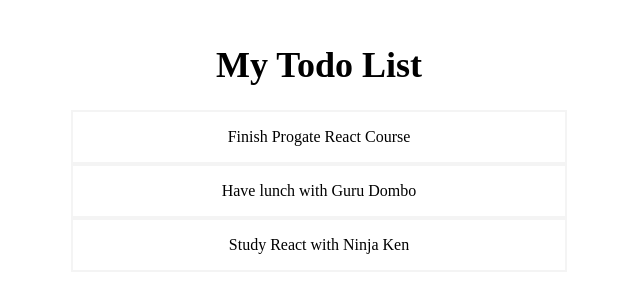
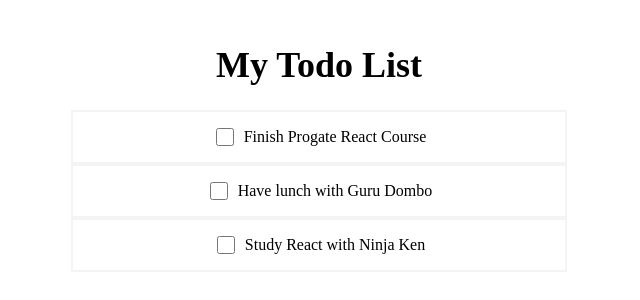
Before and after one commit to betsky2112/react-todo-app, a React (Vite) app: page / in a window 1280 px wide. Shown: the top 300 px of the page, without its empty margins (321-961 px from the left). Built offline with nearby package versions, Linux system fonts and the light colour scheme.

Commit message:
Develop toggle todo feature

```diff
--- a/src/App.jsx
+++ b/src/App.jsx
@@ -1,3 +1,5 @@
+/* eslint-disable no-unused-vars */
+// eslint-disable-next-line no-unused-vars
 import React, {useState} from 'react'
 import Todos from './components/Todos'
 
@@ -19,11 +21,24 @@
 			completed: false,
 		},
 	])
+
+	const toggleCompleted = (todoId) => {
+		const updateTodos = todos.map((todo) => {
+			if (todo.id === todoId) {
+				todo.completed = !todo.completed
+			}
+			return todo
+		})
+		setTodos(updateTodos)
+	}
 	console.log(todos)
 	return (
 		<div style={styles.container}>
 			<h1 style={styles.title}>My Todo List</h1>
-			<Todos todos={todos} />
+			<Todos
+				todos={todos}
+				toggleCompleted={toggleCompleted}
+			/>
 		</div>
 	)
 }
--- a/src/components/TodoItem.jsx
+++ b/src/components/TodoItem.jsx
@@ -1,9 +1,26 @@
+/* eslint-disable react/prop-types */
+// eslint-disable-next-line no-unused-vars
 import React from 'react'
 
-const TodoItem = ({todo}) => {
+const TodoItem = ({todo, toggleCompleted}) => {
+	const getTodoTitleStyle = () => {
+		if (todo.completed === true) {
+			return {textDecoration: 'line-through'}
+		} else {
+			return {textDecoration: 'none'}
+		}
+	}
+
 	return (
 		<div style={styles.todoItem}>
-			<p>{todo.title}</p>
+			<input
+				type="checkbox"
+				style={styles.checkbox}
+				onChange={() => {
+					toggleCompleted(todo.id)
+				}}
+			/>
+			<p style={getTodoTitleStyle()}>{todo.title}</p>
 		</div>
 	)
 }
@@ -12,6 +29,14 @@
 	todoItem: {
 		border: '2px solid #f4f4f4',
 		fonSize: '24px',
+		display: 'flex',
+		justifyContent: 'center',
+		alignItems: 'center',
+	},
+	checkbox: {
+		marginRight: '10px',
+		height: '18px',
+		width: '18px',
 	},
 }
 
--- a/src/components/Todos.jsx
+++ b/src/components/Todos.jsx
@@ -1,7 +1,9 @@
+/* eslint-disable react/prop-types */
+// eslint-disable-next-line no-unused-vars
 import React from 'react'
 import TodoItem from './TodoItem'
 
-const Todos = ({todos}) => {
+const Todos = ({todos, toggleCompleted}) => {
 	return (
 		<div style={styles.container}>
 			{todos.map((todo) => {
@@ -9,6 +11,7 @@
 					<TodoItem
 						key={todo.id}
 						todo={todo}
+						toggleCompleted={toggleCompleted}
 					/>
 				)
 			})}
```
